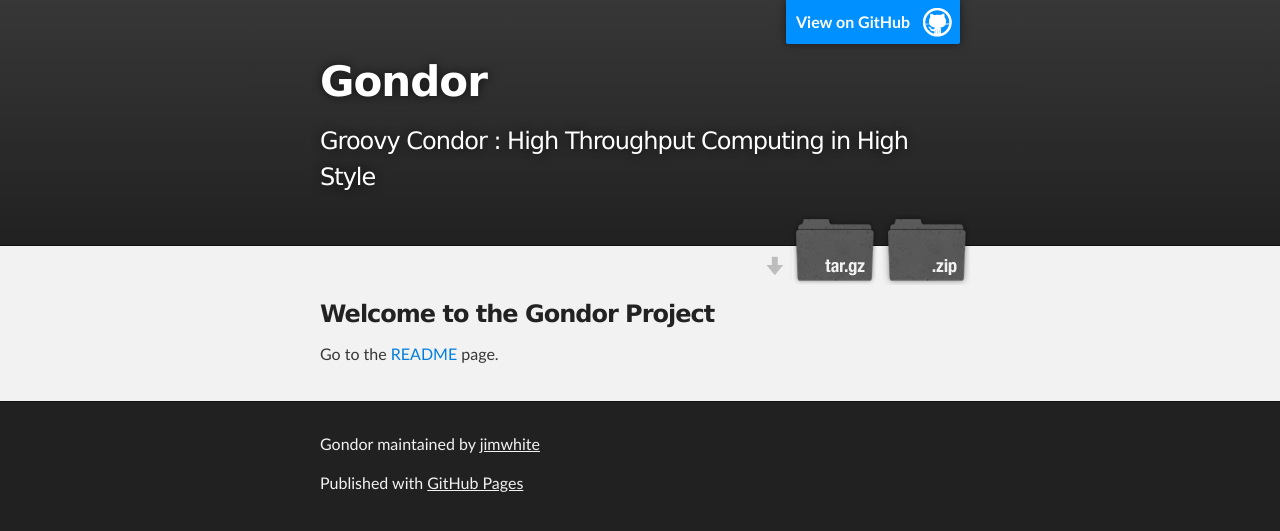
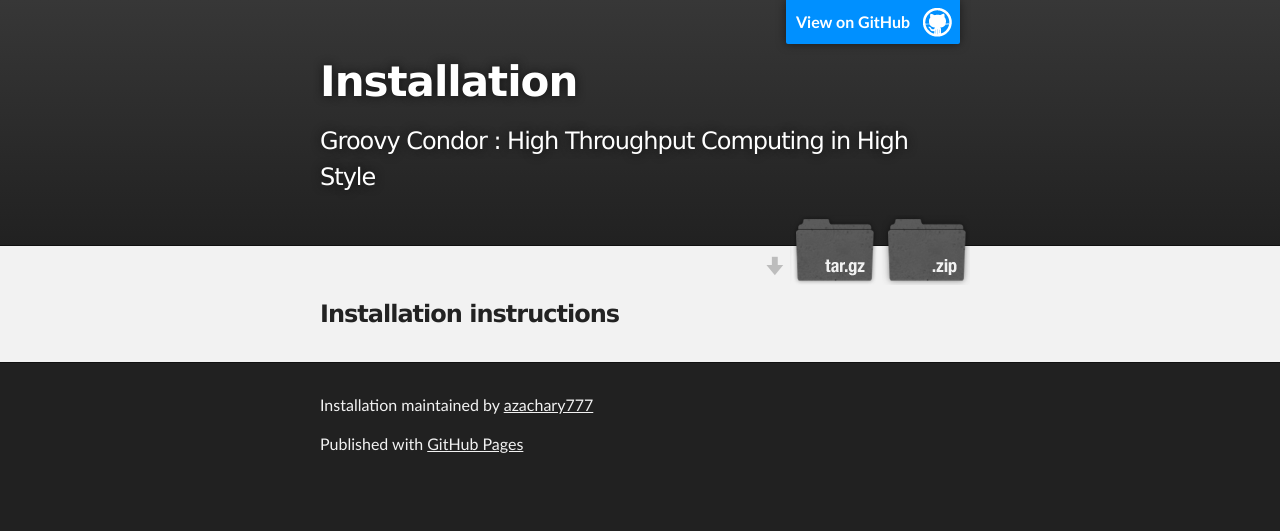
Before and after one commit to jimwhite/gondor, a Jekyll site: the page index.html, which Jekyll copies as it is, in a window 1280 px wide. Shown: the top 531 px of the page. Built offline with Jekyll 4.4.1, drawn with Linux system fonts in a browser that asks for light colours.

```diff
--- a/index.html
+++ b/index.html
@@ -4,11 +4,11 @@
   <head>
     <meta charset='utf-8'>
     <meta http-equiv="X-UA-Compatible" content="chrome=1">
-    <meta name="description" content="Gondor : Groovy Condor : High Throughput Computing in High Style">
+    <meta name="description" content="Installation : Groovy Condor : High Throughput Computing in High Style">
 
     <link rel="stylesheet" type="text/css" media="screen" href="stylesheets/stylesheet.css">
 
-    <title>Gondor</title>
+    <title>Installation</title>
   </head>
 
   <body>
@@ -16,14 +16,14 @@
     <!-- HEADER -->
     <div id="header_wrap" class="outer">
         <header class="inner">
-          <a id="forkme_banner" href="https://github.com/jimwhite/Gondor">View on GitHub</a>
+          <a id="forkme_banner" href="https://github.com/azachary777/Gondor">View on GitHub</a>
 
-          <h1 id="project_title">Gondor</h1>
+          <h1 id="project_title">Installation</h1>
           <h2 id="project_tagline">Groovy Condor : High Throughput Computing in High Style</h2>
 
             <section id="downloads">
-              <a class="zip_download_link" href="https://github.com/jimwhite/Gondor/zipball/master">Download this project as a .zip file</a>
-              <a class="tar_download_link" href="https://github.com/jimwhite/Gondor/tarball/master">Download this project as a tar.gz file</a>
+              <a class="zip_download_link" href="https://github.com/azachary777/Gondor/zipball/master">Download this project as a .zip file</a>
+              <a class="tar_download_link" href="https://github.com/azachary777/Gondor/tarball/master">Download this project as a tar.gz file</a>
             </section>
         </header>
     </div>
@@ -31,16 +31,15 @@
     <!-- MAIN CONTENT -->
     <div id="main_content_wrap" class="outer">
       <section id="main_content" class="inner">
-        <h3>Welcome to the Gondor Project</h3>
-
-        <p>Go to the <a href="README">README</a> page.</p>
+        <h3>
+<a name="installation-instructions" class="anchor" href="#installation-instructions"><span class="octicon octicon-link"></span></a>Installation instructions</h3>
       </section>
     </div>
 
     <!-- FOOTER  -->
     <div id="footer_wrap" class="outer">
       <footer class="inner">
-        <p class="copyright">Gondor maintained by <a href="https://github.com/jimwhite">jimwhite</a></p>
+        <p class="copyright">Installation maintained by <a href="https://github.com/azachary777">azachary777</a></p>
         <p>Published with <a href="http://pages.github.com">GitHub Pages</a></p>
       </footer>
     </div>
```
Also changed, not shown: params.json (+1 -1 lines).
